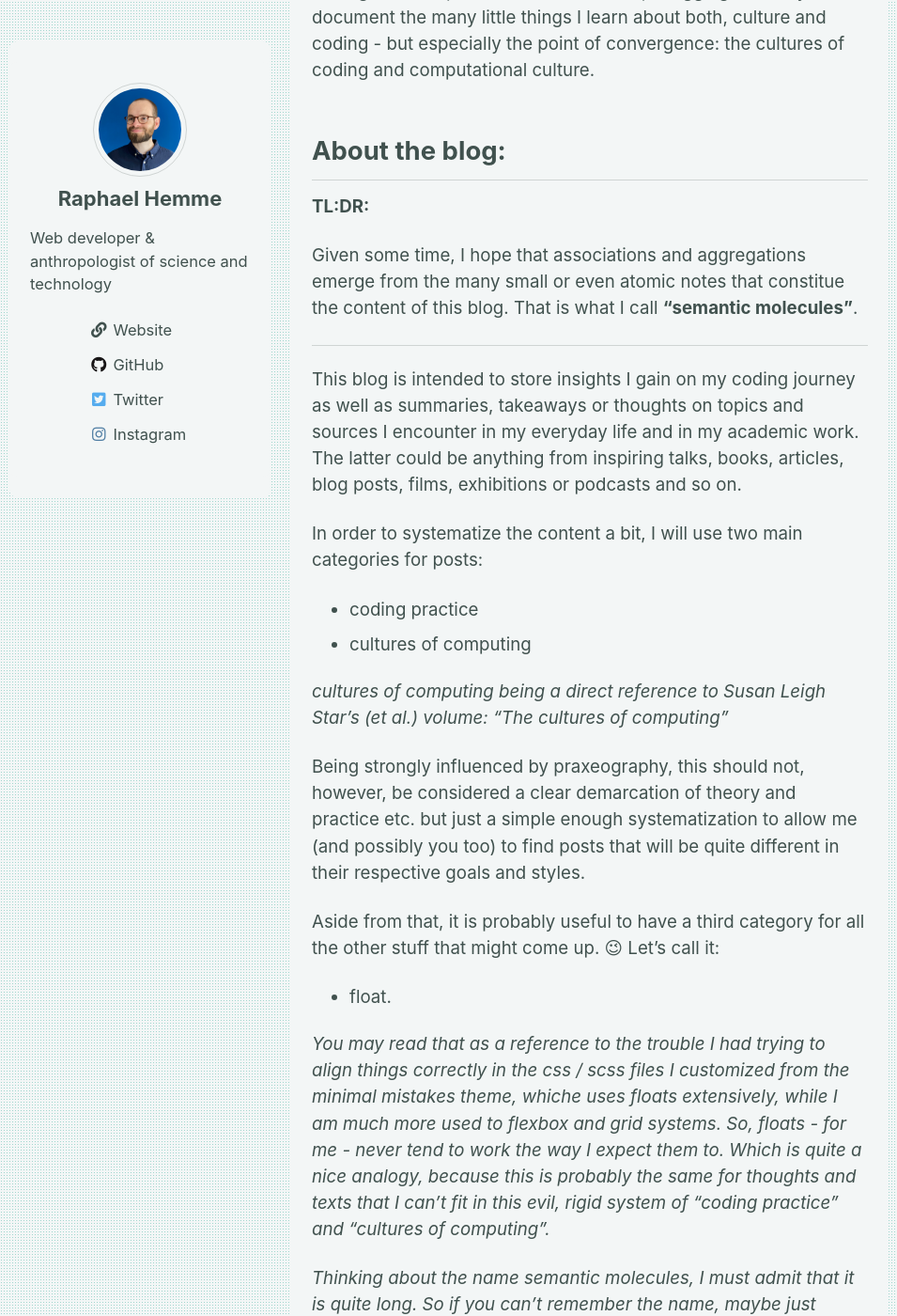
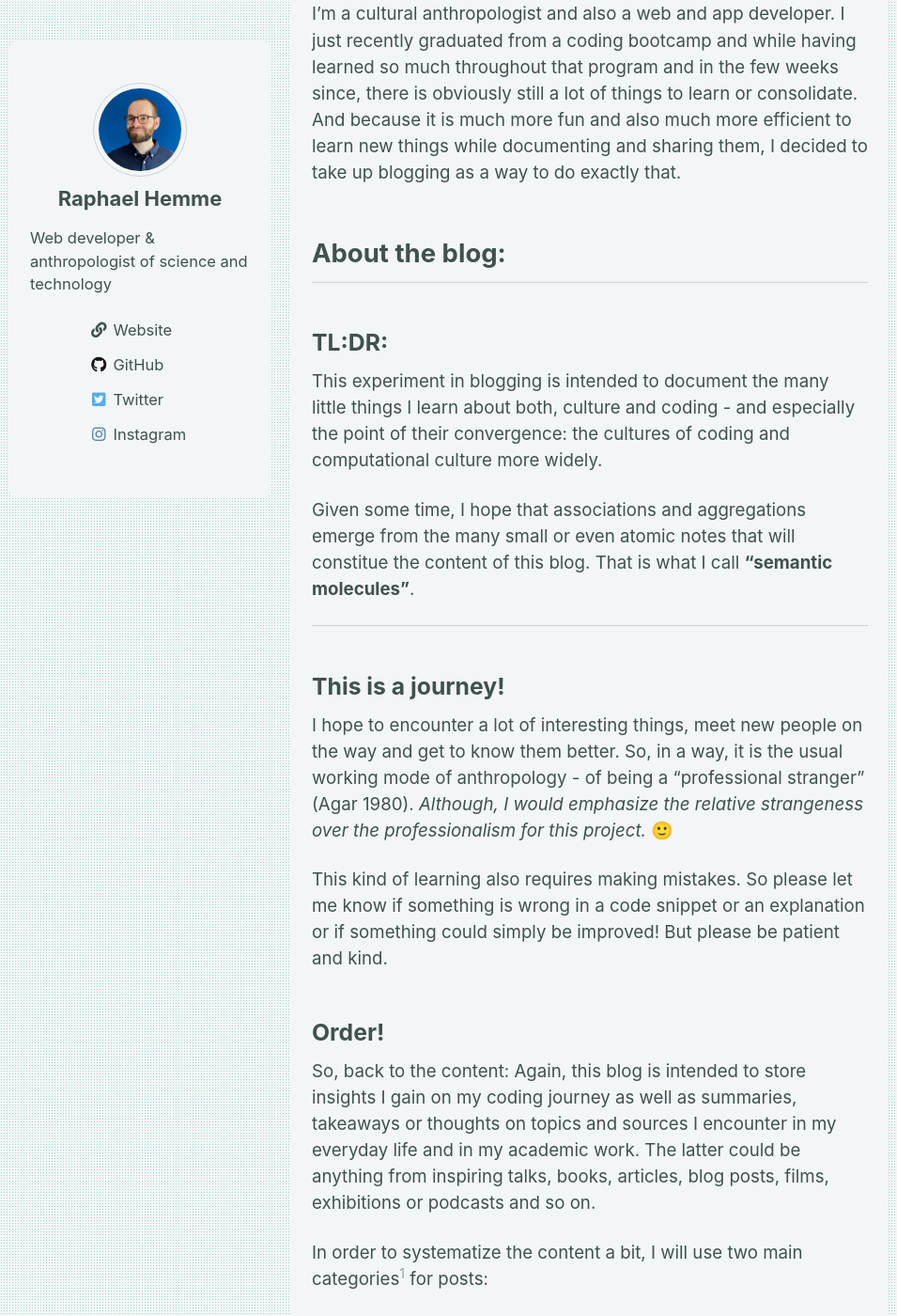
Before and after one commit to Raphael-Hemme/Raphael-Hemme.github.io, a Jekyll site: the page built from _pages/about.md, in a window 1280 px wide and 1400 px high, scrolled down 380 px. Shown: the whole window at 94% size, without its empty margins (12-967 px from the left). Built offline with Jekyll 4.4.1, drawn with Linux system fonts in a browser that asks for light colours; cached includes are drawn as plain includes; emoji names are drawn with the system emoji font; some of the changed text lies outside the part shown.

Commit message:
Small changes in the about text + relocating some paragraphs into footnotes

```diff
--- a/_pages/about.md
+++ b/_pages/about.md
@@ -5,28 +5,42 @@ title: "About"
 
 This is an experiment in blogging.
 ## About me:
-Trained as a cultural anthropologist, I recently graduated from a coding bootcamp and decided to take up blogging as a way to document the many little things I learn about both, culture and coding - but especially the point of convergence: the cultures of coding and computational culture.
+Hi! My name is Raphael.
+
+I'm a cultural anthropologist and also a web and app developer. I just recently graduated from a coding bootcamp and while having learned so much throughout that program and in the few weeks since, there is obviously still a lot of things to learn or consolidate.
+And because it is much more fun and also much more efficient to learn new things while documenting and sharing them, I decided to take up blogging as a way to do exactly that.
 
 ## About the blog:
-**TL:DR:**
+### TL:DR:
 
-Given some time, I hope that associations and aggregations emerge from the many small or even atomic notes that constitue the content of this blog. That is what I call **"semantic molecules"**.
+This experiment in blogging is intended to document the many little things I learn about both, culture and coding - and especially the point of their convergence: the cultures of coding and computational culture more widely.
+
+Given some time, I hope that associations and aggregations emerge from the many small or even atomic notes that will constitue the content of this blog. That is what I call **"semantic molecules"**.
 
 ----
 
-This blog is intended to store insights I gain on my coding journey as well as summaries, takeaways or thoughts on topics and sources I encounter in my everyday life and in my academic work. The latter could be  anything from inspiring talks, books, articles, blog posts, films, exhibitions or podcasts and so on.
+### This is a journey!
 
-In order to systematize the content a bit, I will use two main categories for posts:
+I hope to encounter a lot of interesting things, meet new people on the way and get to know them better. So, in a way, it is the usual working mode of anthropology - of being a "professional stranger" (Agar 1980).
+*Although, I would emphasize the relative strangeness over the professionalism for this project.* :slightly_smiling_face:
+
+This kind of learning also requires making mistakes. So please let me know if something is wrong in a code snippet or an explanation or if something could simply be improved! But please be patient and kind.
+
+### Order!
+
+So, back to the content: Again, this blog is intended to store insights I gain on my coding journey as well as summaries, takeaways or thoughts on topics and sources I encounter in my everyday life and in my academic work. The latter could be anything from inspiring talks, books, articles, blog posts, films, exhibitions or podcasts and so on.
+
+In order to systematize the content a bit, I will use two main categories[^fn1] for posts:
 * coding practice
-* cultures of computing
-
-*cultures of computing being a direct reference to Susan Leigh Star's (et al.) volume: "The cultures of computing"*
-
-Being strongly influenced by praxeography, this should not, however, be considered a clear demarcation of theory and practice etc. but just a simple enough systematization to allow me (and possibly you too) to find posts that will be quite different in their respective goals and styles.
+* cultures of computing[^fn2]
 
 Aside from that, it is probably useful to have a third category for all the other stuff that might come up. :wink: Let's call it:
-* float.
-
-*You may read that as a reference to the trouble I had trying to align things correctly in the css / scss files I customized from the minimal mistakes theme, whiche uses floats extensively, while I am much more used to flexbox and grid systems. So, floats - for me - never tend to work the way I expect them to. Which is quite a nice analogy, because this is probably the same for thoughts and texts that I can't fit in this evil, rigid system of "coding practice" and "cultures of computing".*
+* float.[^fn3]
 
 *Thinking about the name semantic molecules, I must admit that it is quite long. So if you can't remember the name, maybe just abreviate it to **"semi-cule"** and pronounce it **"semi cool"**.* :wink: *At least it might help retention.*
+
+[^fn1]: Being strongly influenced by praxeography, this should not, however, be considered a clear demarcation of theory and practice etc. but just a simple enough systematization to allow me (and possibly you too) to find posts that will be quite different in their respective goals and styles.
+
+[^fn2]: "cultures of computing" is a direct reference to Susan Leigh Star's (et al.1995) volume: "The cultures of computing"
+
+[^fn3]: You may read that as a reference to the trouble I had trying to align things correctly in the css / scss files I customized for this blog from the minimal mistakes theme, which uses floats extensively. Since I am much more used to flexbox and grid systems, floats - for me - never tend to work the way I expect them to. Which is quite a nice analogy, because this is probably the same for thoughts and texts that I can't fit in this evil, rigid system of "coding practice" and "cultures of computing".
```
